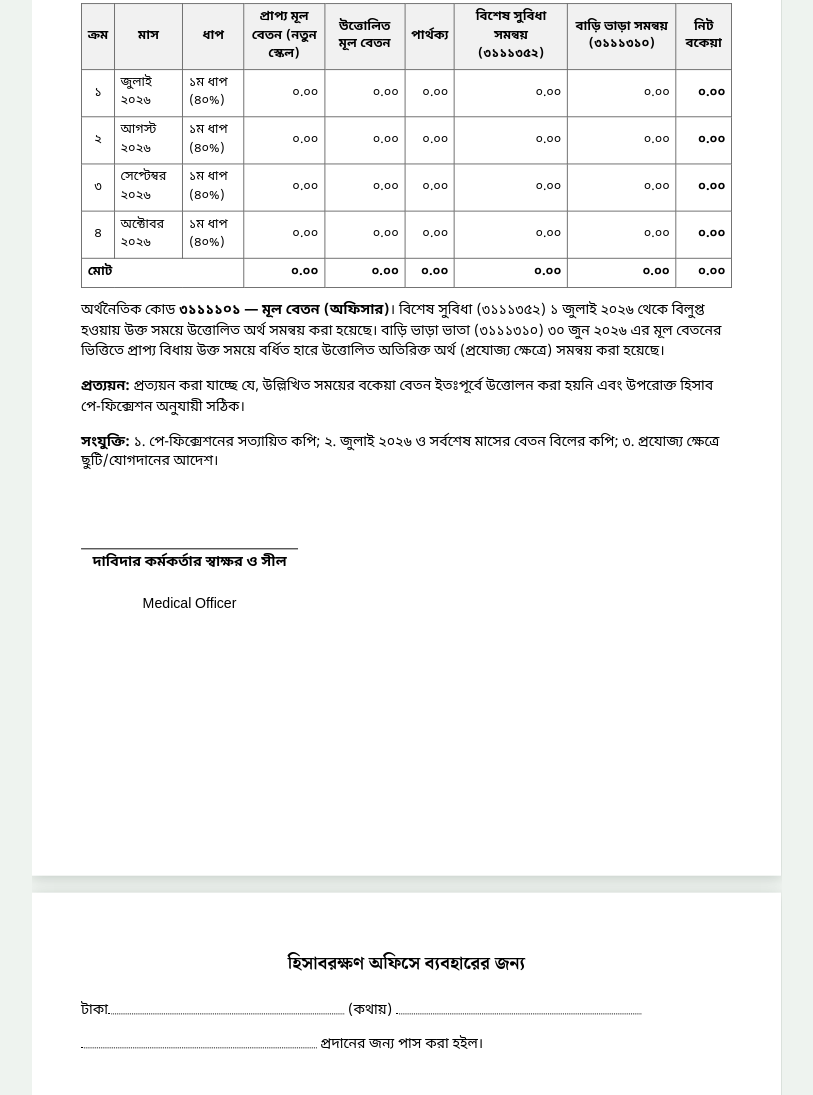
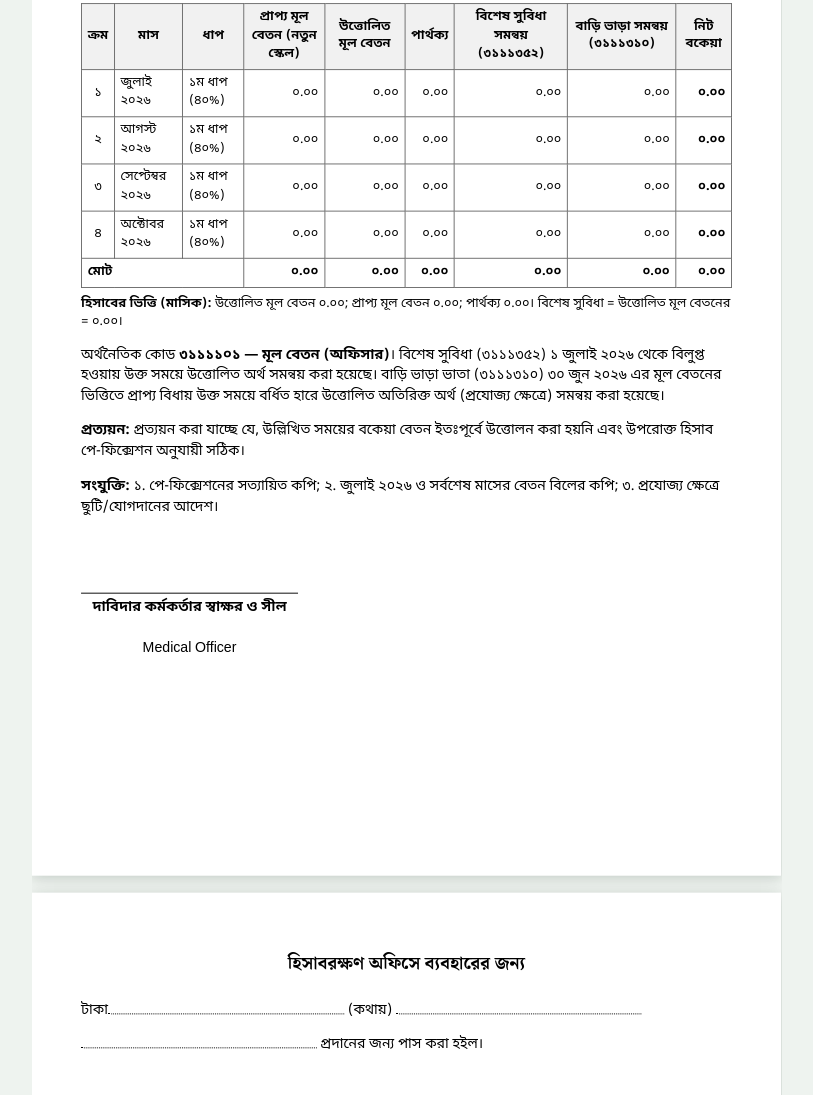
Before and after one commit to sumonbakar/arrear-bill, a plain HTML site: page index.html in a window 1280 px wide. Shown: the part 1498-2593 px from the top of the page, without its empty margins (460-1273 px from the left). Drawn offline with nearby package versions, Linux system fonts and the light colour scheme.

Commit message:
Show monthly calculation basis (special benefit, house rent) on statement page
Co-Authored-By: Claude Opus 5.5 <noreply@anthropic.com>
Claude-Session: https://claude.ai/code/session_019sPYxMCFB1AAH7FigHr9XL

```diff
--- a/index.html
+++ b/index.html
@@ -331,6 +331,7 @@ function renderBill(C){
   <div class="meta"><div><b>নাম:</b> ${esc(S.name)}</div><div class="r"><b>পদবি:</b> ${esc(desigOf())}</div><div><b>গ্রেড:</b> ${bn(C.g)}${' (টাকা '+scaleTxt(C.g)+')'}</div><div class="r"><b>দপ্তর:</b> ${esc(S.office)}</div></div>
   <table class="sch"><tr><th>ক্রম</th><th>মাস</th><th>ধাপ</th><th>প্রাপ্য মূল বেতন (নতুন স্কেল)</th><th>উত্তোলিত মূল বেতন</th><th>পার্থক্য</th><th>বিশেষ সুবিধা সমন্বয় (৩১১১৩৫২)</th><th>বাড়ি ভাড়া সমন্বয় (৩১১১৩১০)</th><th>নিট বকেয়া</th></tr>${sr}
   <tr><td colspan="3" class="l"><b>মোট</b></td><td><b>${money(C.T('due'))}</b></td><td><b>${money(C.T('drawn'))}</b></td><td><b>${money(C.T('diff'))}</b></td><td><b>${money(C.T('sbAdj'))}</b></td><td><b>${money(C.T('hrAdj'))}</b></td><td><b>${money(C.T('net'))}</b></td></tr></table>
+  ${C.rows.length?(()=>{const r=C.rows[0],pc=(a,b)=>b?bn(Math.round(a/b*100))+'%':'';return `<p style="font-size:13.5px;margin:8px 0 0"><b>হিসাবের ভিত্তি (মাসিক):</b> উত্তোলিত মূল বেতন ${money(r.drawn)}; প্রাপ্য মূল বেতন ${money(r.due)}; পার্থক্য ${money(r.due-r.drawn)}। বিশেষ সুবিধা = উত্তোলিত মূল বেতনের ${pc(r.sb,r.drawn)} = ${money(r.sb)}। ${r.hrD||r.hrE?`বাড়ি ভাড়া: উত্তোলিত ${money(r.hrD)} (${money(r.drawn)} এর ${pc(r.hrD,r.drawn)}) − প্রাপ্য ${money(r.hrE)} (৩০-০৬-২০২৬ এর মূল বেতন ${money(+S.b0||r.drawn)} এর ${pc(r.hrE,+S.b0||r.drawn)}) = ${money(r.hrD-r.hrE)}।`:''}</p>`})():''}
   ${C.fx&&S.mode==='fix'?`<p style="margin:14px 0 4px"><b>বেতন নির্ধারণ সারসংক্ষেপ (জাতীয় বেতনস্কেল ২০২৬, ০১-০৭-২০২৬):</b></p><table class="sch" style="margin-top:0">${fixRows(C).filter((r,i)=>[0,5,6,7,8,10,12].includes(i)).map(r=>`<tr><td class="l">${r[0]}</td><td>${money(r[1])}</td></tr>`).join('')}</table>`:''}
   <p style="margin-top:14px">অর্থনৈতিক কোড <b>৩১১১১০১ — মূল বেতন (অফিসার)</b>। বিশেষ সুবিধা (৩১১১৩৫২) ১ জুলাই ২০২৬ থেকে বিলুপ্ত হওয়ায় উক্ত সময়ে উত্তোলিত অর্থ সমন্বয় করা হয়েছে। বাড়ি ভাড়া ভাতা (৩১১১৩১০) ৩০ জুন ২০২৬ এর মূল বেতনের ভিত্তিতে প্রাপ্য বিধায় উক্ত সময়ে বর্ধিত হারে উত্তোলিত অতিরিক্ত অর্থ (প্রযোজ্য ক্ষেত্রে) সমন্বয় করা হয়েছে।</p>
   <p><b>প্রত্যয়ন:</b> প্রত্যয়ন করা যাচ্ছে যে, উল্লিখিত সময়ের বকেয়া বেতন ইতঃপূর্বে উত্তোলন করা হয়নি এবং উপরোক্ত হিসাব পে-ফিক্সেশন অনুযায়ী সঠিক।</p>
```
